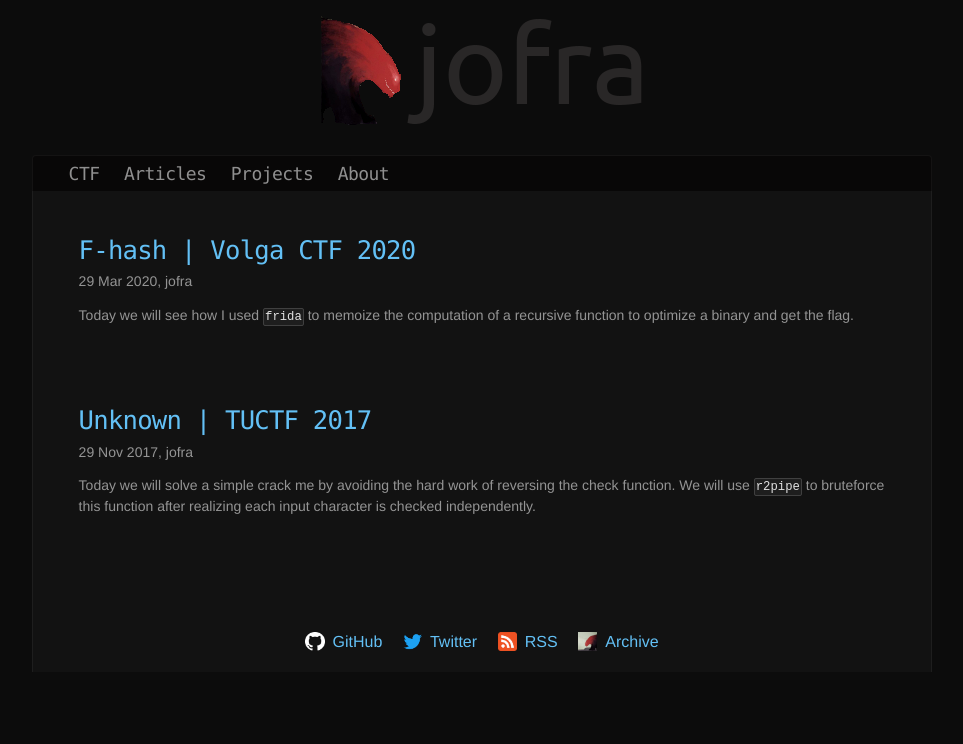
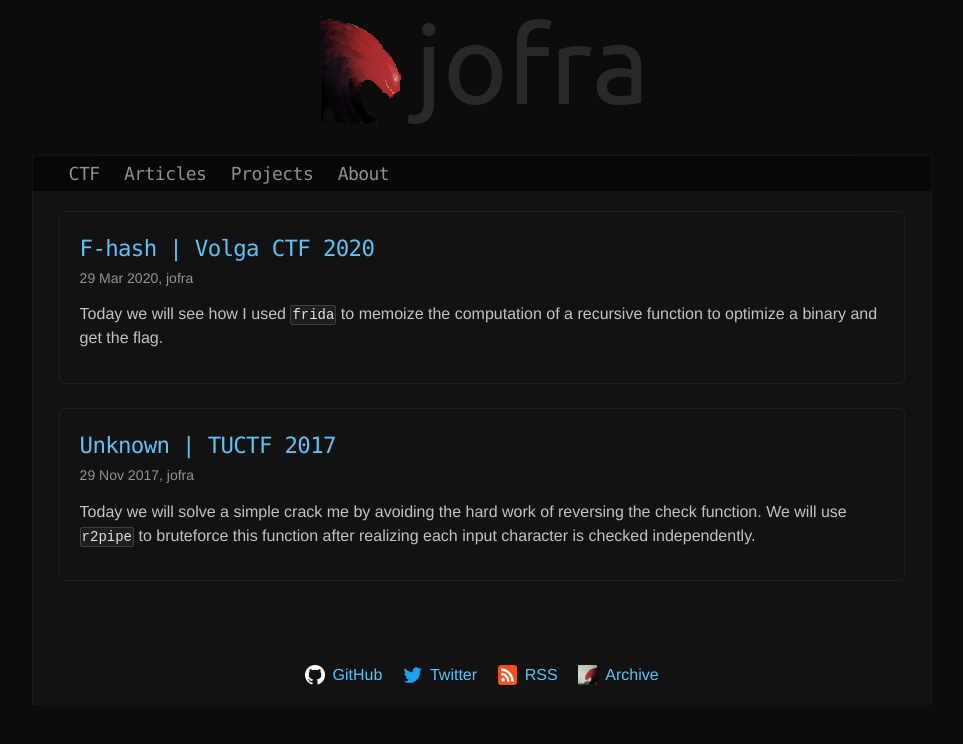
Before and after one commit to Vasco-jofra/Vasco-jofra.github.io, a Jekyll site: the page built from index.html, in a window 1280 px wide. Shown: the top 744 px of the page, without its empty margins (158-1121 px from the left). Built offline with Jekyll 4.4.1, drawn with Linux system fonts in a browser that asks for light colours; the list of posts is cut into pages by our own code.

Commit message:
more improvements

```diff
--- a/_includes/date_and_author.html
+++ b/_includes/post_title.html
@@ -1,4 +1,4 @@
+<h1 class="post-title">{{ post.title }}</h1>
 <time class="post-time" datetime="{{ post.date | date_to_xmlschema }}">
   {{- post.date | date_to_string -}}
-</time>
-<no_spaces class="post-author">, {{ post.author }}</no_spaces>
+</time><span class="post-author">, {{ post.author }}</span>
--- a/_layouts/post.html
+++ b/_layouts/post.html
@@ -4,9 +4,8 @@ layout: default
 
 <article>
   <div>
-    <h1 class="post-title">{{ page.title }}</h1>
     {% assign post = page %}
-    {% include date_and_author.html %}
+    {% include post_title.html %}
   </div>
   <br>
   {{ content }}
--- a/_sass/base.scss
+++ b/_sass/base.scss
@@ -256,15 +256,17 @@ footer a:hover {
 .home-post {
   padding: 20px;
   border-radius: 6px;
+  border: 1px solid rgba(255, 255, 255, 0.05);
 }
 
 .home-post:hover {
   background-color: $link_hover_background;
 }
 
-.home-post h2 {
+.home-post h1 {
   margin-top: 0px;
   padding-top: 0px;
+  font-size: 1.4em;
 }
 
 .post-title {
--- a/_sass/code_highlight.scss
+++ b/_sass/code_highlight.scss
@@ -48,8 +48,8 @@ $silver-chalice: #aaa;
   $deleted: #CE9178;
   $header: #000080;
   $function_call: #DCDCAA;
-  $error-foreground: red; // unsure what these 2 are
-  $error-background: red;
+  $error-foreground: $plaintext;
+  $error-background: rgba(255, 0, 0, 0.5);
 
   color: $plaintext;
 
--- a/index.html
+++ b/index.html
@@ -6,8 +6,7 @@ layout: default
   {% for post in paginator.posts %}
     <a href="{{ post.url }}">
       <div class="home-post">
-        <h2 class="post-title">{{ post.title }}</h2>
-        {% include date_and_author.html %}
+        {% include post_title.html %}
         <!-- <p> Category: {{ post.categories }}</p> -->
         <!-- <p> Tags: {{ post.tags | join: ", " }}</p> -->
         <p> {{ post.excerpt }} </p>
```
